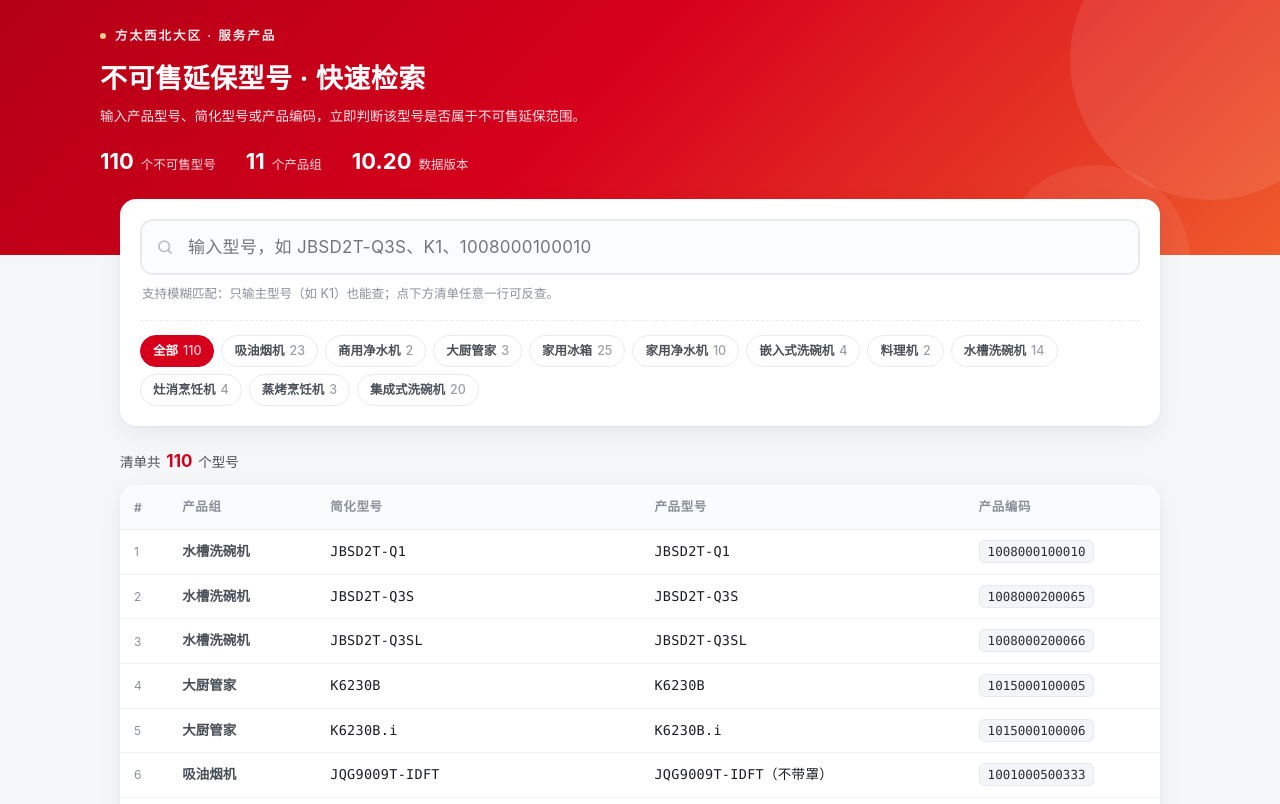
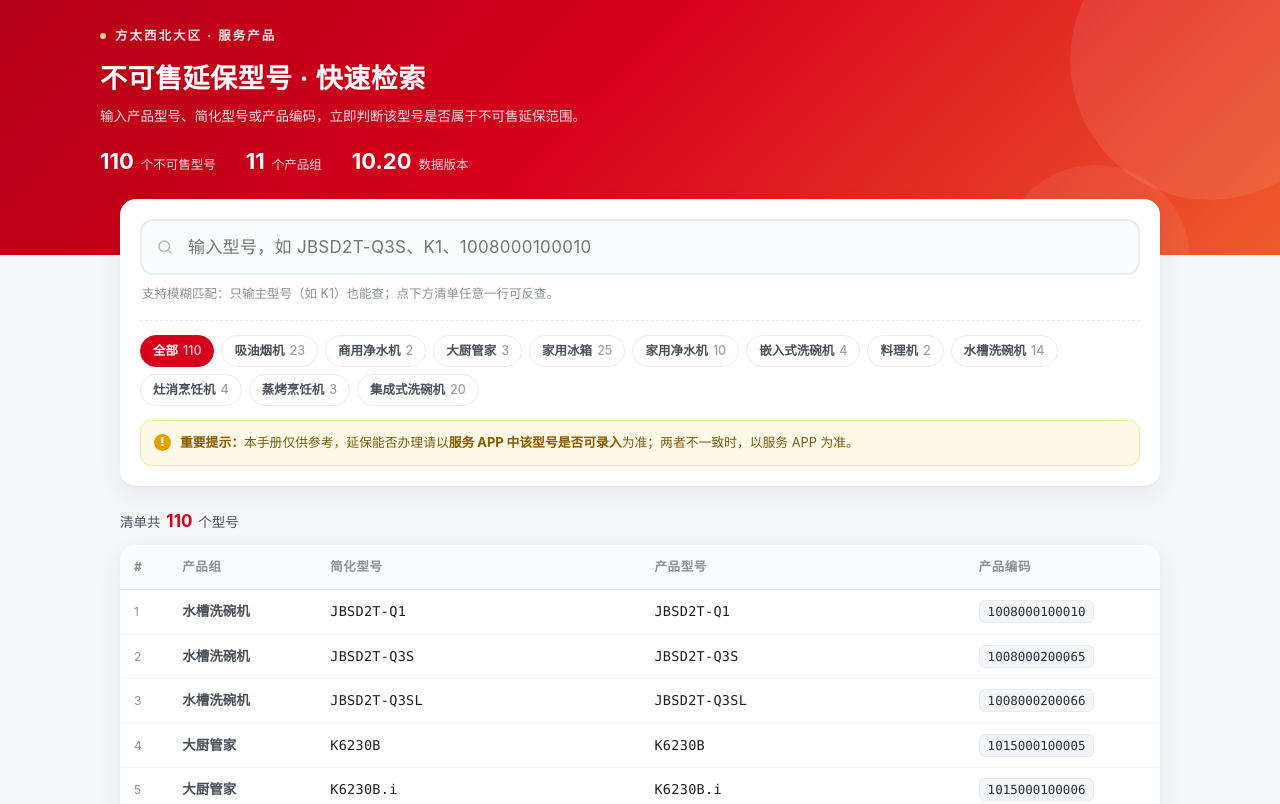
Before and after one commit to mouren2580/fangtai-dashboard, a plain HTML site: page yanbao-check/index.html in a window 1280 px wide. Shown: the top 804 px of the page. Drawn offline with Linux system fonts and the light colour scheme.

Commit message:
更新：增加「以服务APP可录入为准」的提示说明

```diff
--- a/yanbao-check/index.html
+++ b/yanbao-check/index.html
@@ -72,6 +72,12 @@
   .gchip.on{background:var(--brand);border-color:var(--brand);color:#fff}
   .gchip i{font-style:normal;opacity:.55;margin-left:5px;font-weight:500}
   .gchip.on i{opacity:.8}
+  /* 重要提示 */
+  .notice{margin-top:14px;display:flex;gap:9px;align-items:flex-start;background:#FFF9E8;
+          border:1px solid #F7E2A8;border-radius:11px;padding:11px 13px;font-size:12.8px;color:#7A5B12;line-height:1.7}
+  .notice .ni{flex:0 0 auto;width:17px;height:17px;border-radius:50%;background:#E0A100;color:#fff;
+          font-size:12px;font-weight:800;display:flex;align-items:center;justify-content:center;margin-top:2px}
+  .notice b{color:#8A5A00}
   /* table */
   .metabar{display:flex;justify-content:space-between;align-items:center;gap:10px;margin:22px 0 10px;flex-wrap:wrap}
   .count{font-size:13.5px;color:var(--ink-2)}
@@ -130,6 +136,10 @@
     <div class="hint">支持模糊匹配：只输主型号（如 K1）也能查；点下方清单任意一行可反查。</div>
     <div id="verdict" class="verdict"></div>
     <div class="gbar" id="gbar"></div>
+    <div class="notice">
+      <span class="ni">!</span>
+      <div><b>重要提示：</b>本手册仅供参考，延保能否办理请以<b>服务 APP 中该型号是否可录入</b>为准；两者不一致时，以服务 APP 为准。</div>
+    </div>
   </div>
 
   <div class="metabar">
@@ -148,7 +158,7 @@
 </div>
 
 <div class="foot">
-  <b>判定说明：</b>清单内列出的型号<b>不可售延保</b>；未在清单中的型号，若型号确认无误，可正常销售延保。<br>
+  <b>判定说明：</b>清单内列出的型号<b>不可售延保</b>；未在清单中的型号，若型号确认无误，通常可销售延保，实际以服务 APP 录入结果为准。<br>
   <b>数据来源：</b>《不可售延保型号 1020》（2026-10-20 导出）· 共 110 个型号 · 本手册离线可用，可直接分发。
 </div>
 
```
